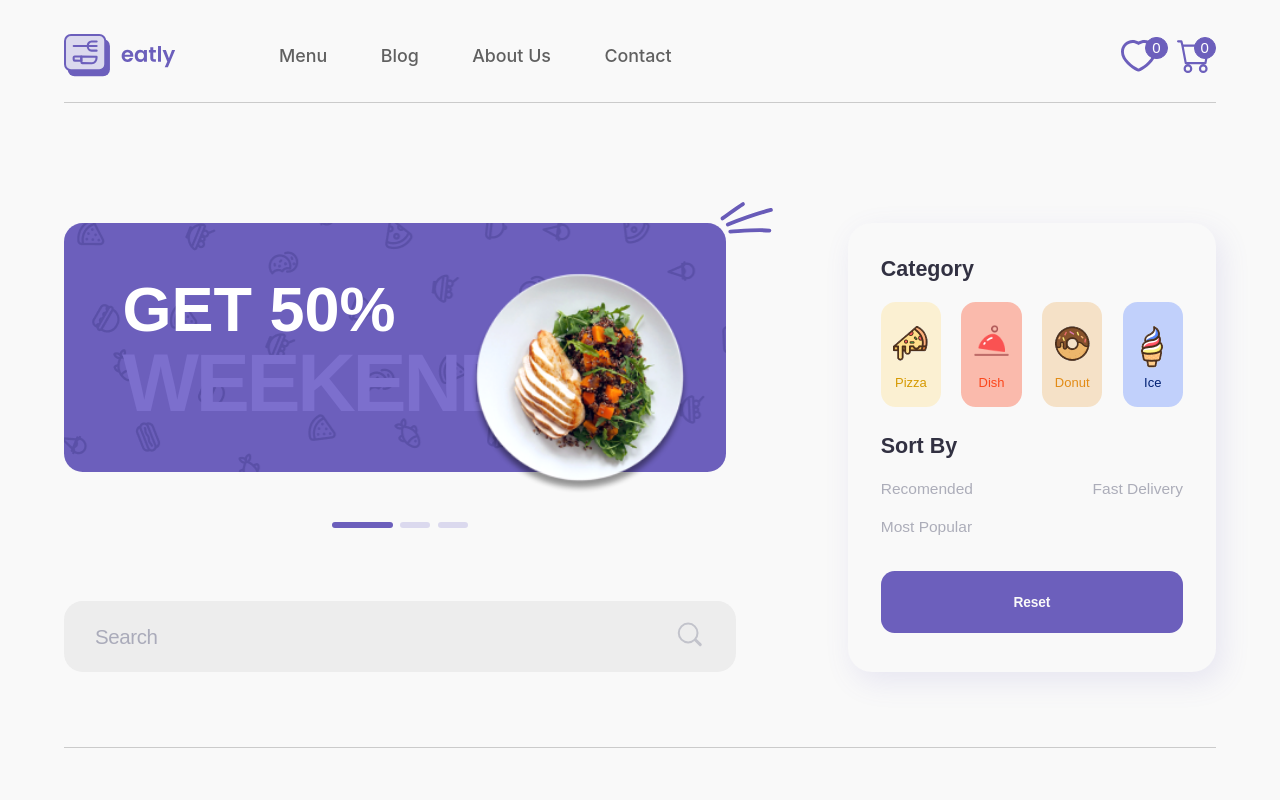
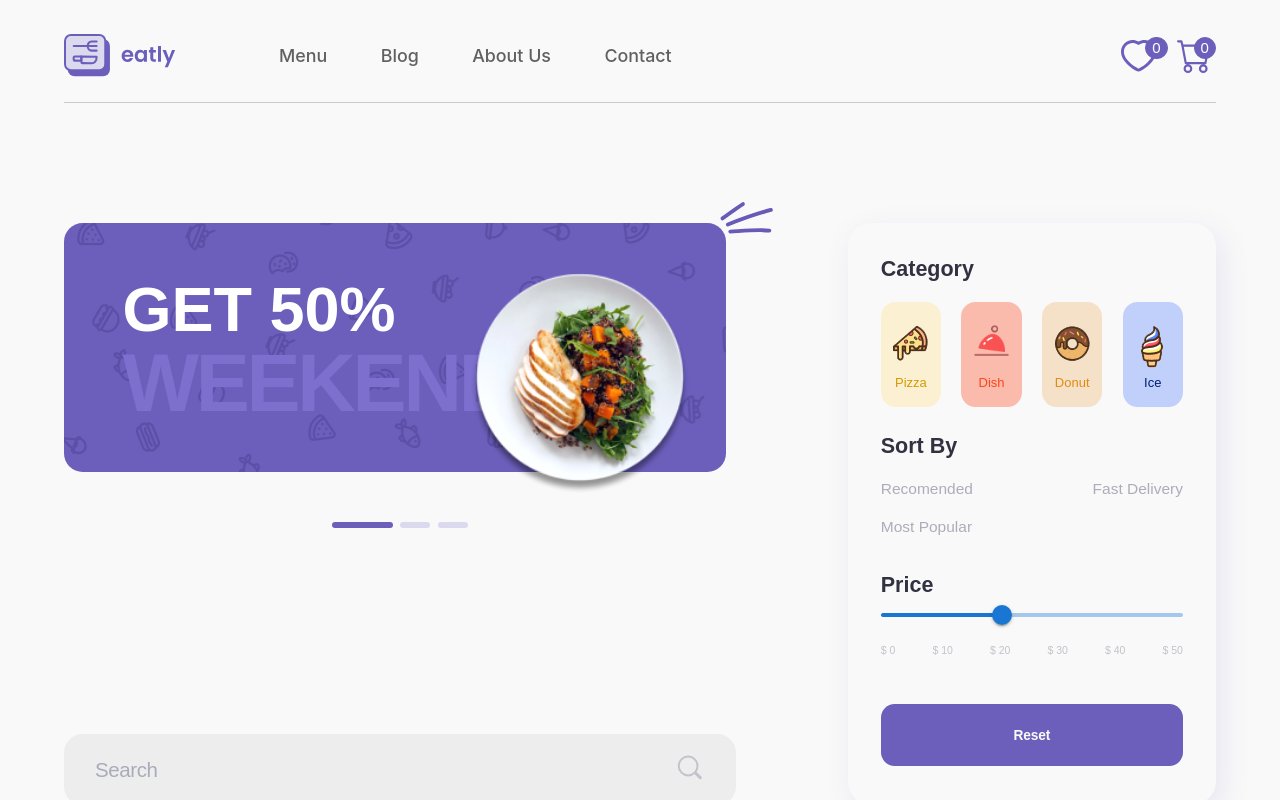
Before and after one commit to olymuzyka-intensive/eatly-react, a React (Vite) app: page /menu in a window 1280 px wide. Shown: the top 800 px of the page. Built offline with nearby package versions, Linux system fonts and the light colour scheme; data requests are answered from the project's data file.

Commit message:
add material Skider

```diff
--- a/package.json
+++ b/package.json
@@ -10,6 +10,9 @@
     "preview": "vite preview"
   },
   "dependencies": {
+    "@emotion/react": "^11.11.4",
+    "@emotion/styled": "^11.11.5",
+    "@mui/material": "^5.15.19",
     "fuse.js": "^7.0.0",
     "json-server": "^1.0.0-alpha.23",
     "node-sass": "^9.0.0",
--- a/src/css/style.css
+++ b/src/css/style.css
@@ -1996,10 +1996,9 @@ h2 span {
 .category__title_circle {
   position: absolute;
   background: url(/src/img/price.svg);
-  width: 24.64px;
+  width: 100%;
   height: 25.45px;
-  bottom: -10px;
-  left: 35px;
+  left: 0;
   cursor: pointer;
 }
 .category__list {
--- a/src/layouts/CategoryFilter.jsx
+++ b/src/layouts/CategoryFilter.jsx
@@ -1,14 +1,24 @@
 import React, { useEffect, useState, useLayoutEffect } from "react"
 import { MainContext } from "./Main"
 import { useContext } from "react";
+import Slider from '@mui/material/Slider';
+import { styled } from '@mui/system';
 
+const CustomSlider = styled(Slider)({
+    '& .MuiSlider-thumb': {
+      width: 20,
+      height: 20,
+    //   marginTop: -8,
+    //   marginLeft: -12,
+    },
+  });
 function CategoryFilter({products, setFilteredProducts }) {
     const data = useContext(MainContext)
 
     const [selectedCategory, setSelectedCategory] = useState('all')
     const [sortCategory, setSortCategory] = useState('')
 
-    const [priceFilter, setPriceFilter] = useState(50)
+    const [priceRange, setPriceRange] = useState(20);
 
     useLayoutEffect( () => {
         let productsList = JSON.parse(localStorage.getItem('data')) || []
@@ -26,18 +36,20 @@ function CategoryFilter({products, setFilteredProducts }) {
         const sortProducts = products.filter(product => sortCategory === null ? true : product.sortcategory === sort)
         setFilteredProducts(sortProducts)
     }
+    const handlePriceChange = (event) => {
+      const value = event.target.value
+      setPriceRange(value);
 
-    const handlePriceSelect = (price) => {
-        setPriceFilter(price.target.value)
-    }
+    //   const changeProducts = products.filter(product => value === 50 ? true : product.price == value)
+    const changeProducts = products.filter(product => product.price <= priceRange)
+
+        setFilteredProducts(changeProducts)
+    };
+
     return (
         <div className="category">
         <div className="category__card">
             <div className="category__title">Category</div>
-                {/* <button className={selectedCategory === null ? "active" : ""} onClick={() => {handleCategorySelect(null)}} > All
-                    <style>{` li::nth-child(1) { display: none; width:1px } `}</style>
-                </button> */}
-
             <ul className="category__list">
 
                 <li className={selectedCategory === 'pizza' ? "category__item-active" : "category__item"}  onClick={() => handleCategorySelect('pizza')}>
@@ -62,6 +74,58 @@ function CategoryFilter({products, setFilteredProducts }) {
                 </div>
                 <div className={sortCategory === 'Most Popular' ? "category__card_history-active" : "category__card_history"}  onClick={() => handleCategorySort('Most Popular')}>Most Popular</div>
            </div>
+           <div>
+
+           <div className="category__title">Price</div>
+            <CustomSlider
+                value={priceRange}
+                onChange={handlePriceChange}
+                min={0}
+                max={50}
+            />
+            <ul className="category__price">
+                <li className="category__price_item">$ 0</li>
+                <li className="category__price_item">$ 10</li>
+                <li className="category__price_item">$ 20</li>
+                <li className="category__price_item">$ 30</li>
+                <li className="category__price_item">$ 40</li>
+                <li className="category__price_item">$ 50</li>
+            </ul>
+
+            <div className="category__button">
+                <button type="button" className="btn btn--apply" onClick={() => {handleCategorySelect(null)}}>Reset</button>
+            </div>
+        </div>
+    </div>
+</div>
+
+    )
+  }
+
+  export default CategoryFilter
+
+
+
+
+
+              {/* <div className="category__title">Price</div>
+            <div className="category__title_line">
+                <input className="category__title_circle"
+                type="range"
+                min="0" max="50"
+                value={price}
+                onChange={handlePriceSort} />
+            </div>
+
+            <ul className="category__price">
+                <li className="category__price_item">$ 0</li>
+                <li className="category__price_item">$ 10</li>
+                <li className="category__price_item">$ 20</li>
+                <li className="category__price_item">$ 30</li>
+                <li className="category__price_item">$ 40</li>
+                <li className="category__price_item">$ 50</li>
+            </ul>
+        </div> */}
 
             {/* <div className="category__title">Price</div>
             <div className="category__title_line">
@@ -76,14 +140,3 @@ function CategoryFilter({products, setFilteredProducts }) {
                 <li className="category__price_item">$ 40</li>
                 <li className="category__price_item">$ 50</li>
             </ul> */}
-            <div className="categotyr__button">
-                <button type="button" className="btn btn--apply" onClick={() => {handleCategorySelect(null)}}>Reset</button>
-            </div>
-        </div>
-    </div>
-
-
-    )
-  }
-
-  export default CategoryFilter
--- a/src/scss/components/_item-menu.scss
+++ b/src/scss/components/_item-menu.scss
@@ -203,10 +203,10 @@
         &_circle {
             position: absolute;
             background: url(/src/img/price.svg);
-            width: 24.64px;
+            width: 100%;
             height: 25.45px;
-            bottom: -10px;
-            left: 35px;
+            // bottom: -10px;
+            left: 0;
             cursor: pointer;
         }
     }
```
Also changed, not shown: src/layouts/Customer.jsx (+0 -14 lines), src/layouts/PriceSlider.jsx (+28 -19 lines), 2 other files (tests, documents, lock files or other folders).
